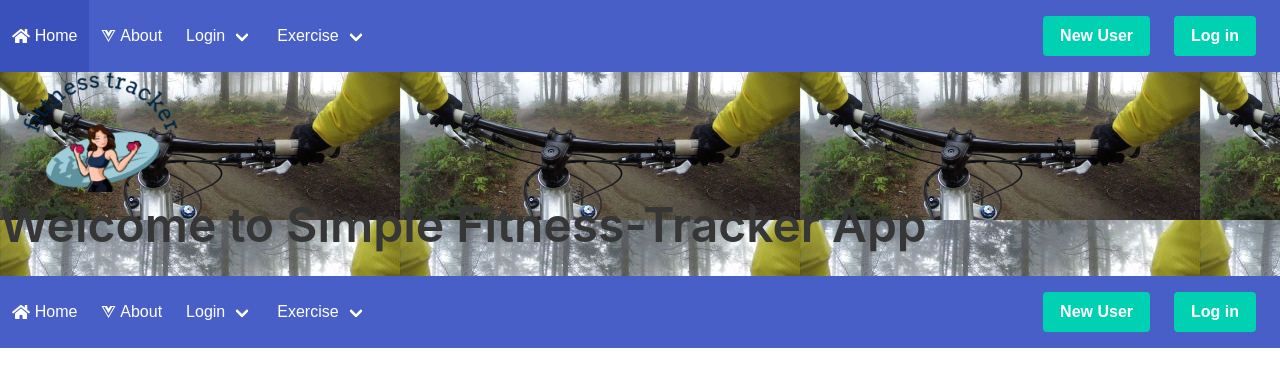
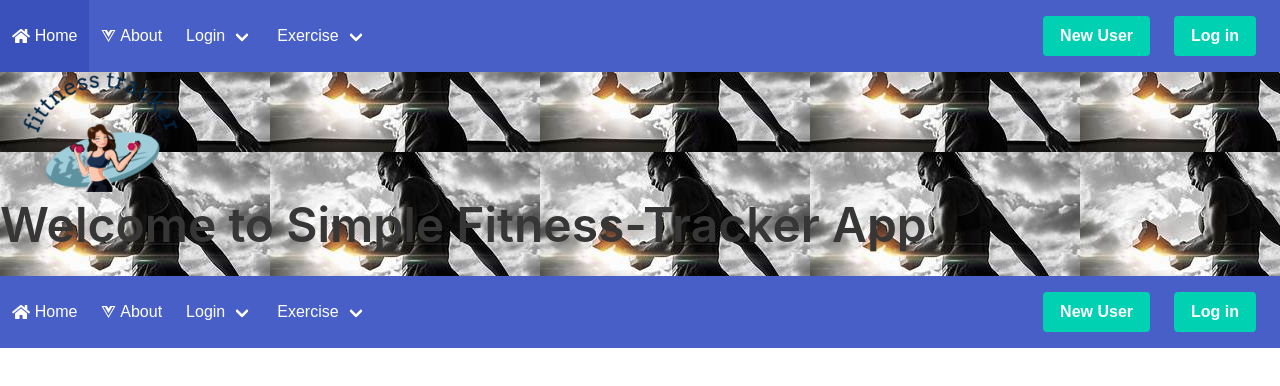
Before and after one commit to gorlagup1/fitness-tracker, a Vue app in the folder client/: page / in a window 1280 px wide. Shown: the top 386 px of the page. Built offline with nearby package versions, Linux system fonts and the light colour scheme.

Commit message:
--- Auto-Git Commit ---

```diff
--- a/client/src/App.vue
+++ b/client/src/App.vue
@@ -13,12 +13,12 @@
 
 }
 </script>
-
+334
 
 <style lang="scss">
 body{
   background-color:lightcyan;
-  background-image: url("./assets/fit.png");
+  background-image: url("./assets/lady.png");
 }
 
 
```
